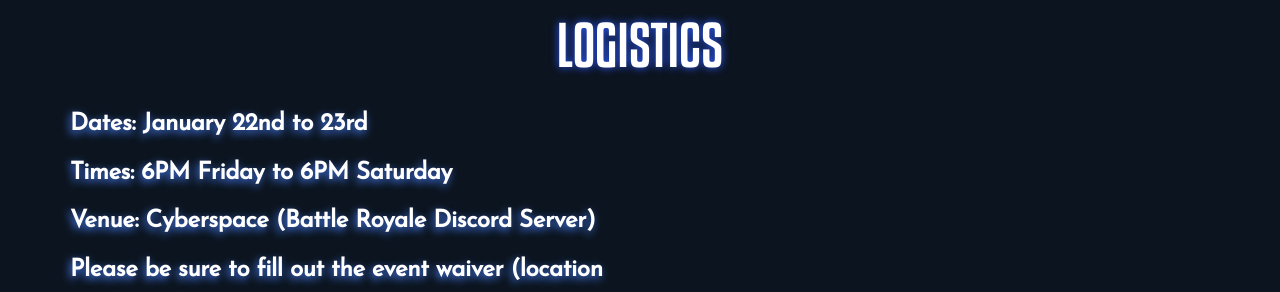
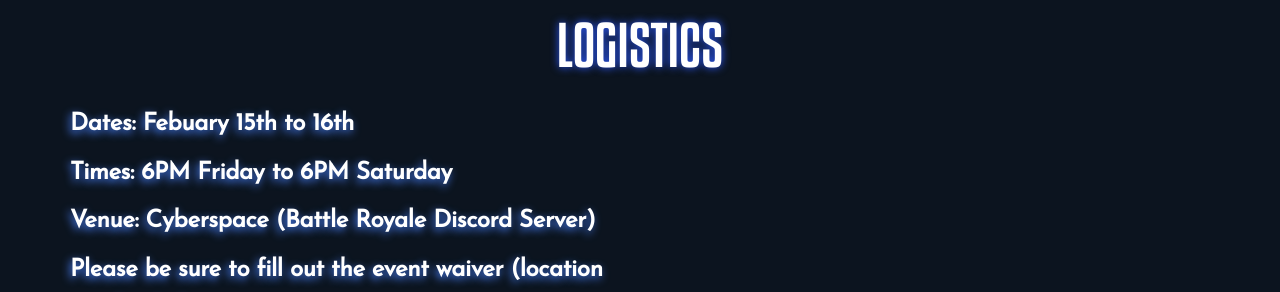
Before and after one commit to BattleRoyaleOttawa/br13.battleroyale.ca, a Jekyll site: the page built from index.html, in a window 1280 px wide and 900 px high, scrolled down 2994 px. Shown: the part 148-440 px from the top of the window. Built offline with Jekyll 4.4.1, drawn with Linux system fonts in a browser that asks for light colours; nearby versions of some CDN libraries.

Commit message:
Update eventbrinte link and date.

```diff
--- a/index.html
+++ b/index.html
@@ -159,7 +159,7 @@
         <br>
       </div>
       <div class="col-xs-12">
-        <a href="https://www.eventbrite.ca/e/battle-royale-xiii-tickets-136107688761" class=" ticket-button btn btn-primary btn-large btn-block">
+        <a href="https://www.eventbrite.ca/e/battle-royale-xiii-tickets-136107688761?aff=website" class=" ticket-button btn btn-primary btn-large btn-block">
           Purchase Ticket
         </a>
         <br>
@@ -178,7 +178,7 @@
     <div class="row">
       <div class="col-xs-12 col-sm-6">
         <div class="row">
-          <div class="col-xs-12"><p><b>Dates:</b> January 22nd to 23rd</p></div>
+          <div class="col-xs-12"><p><b>Dates:</b> Febuary 15th to 16th</p></div>
           <div class="col-xs-12"><p><b>Times:</b> 6PM Friday to 6PM Saturday</p></div>
           <div class="col-xs-12"><p><b>Venue:</b> Cyberspace (Battle Royale Discord Server)</p></div>
         </div>
```
